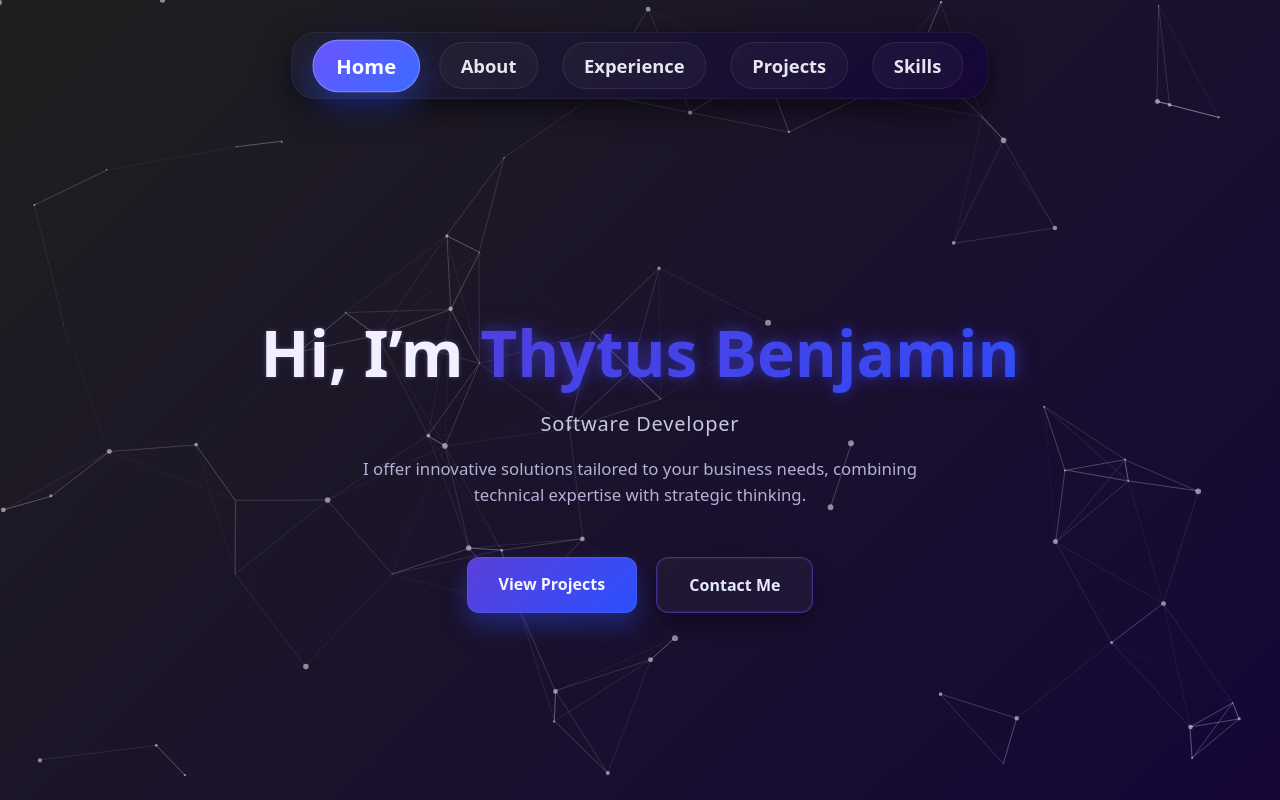
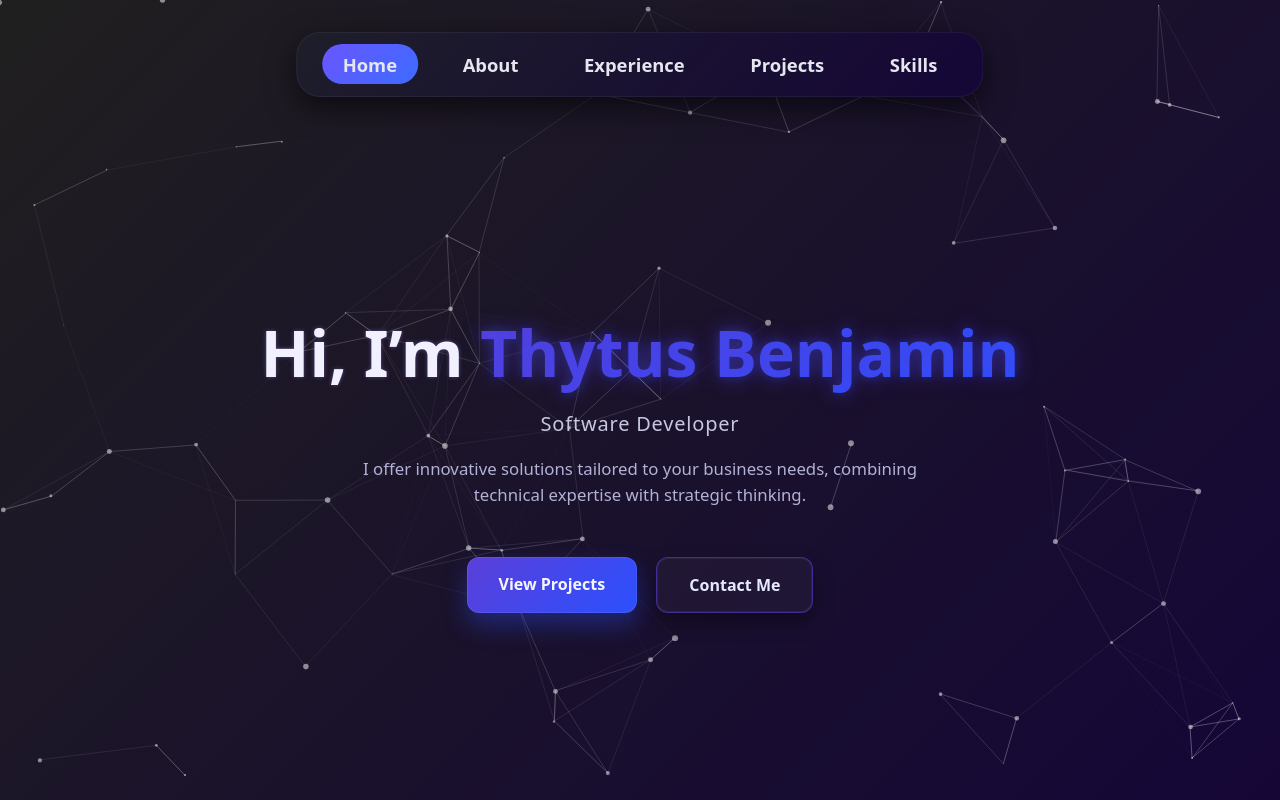
Before and after one commit to Thytus777/my-resume, a Next.js app: page / in a window 1280 px wide. Built offline with nearby package versions, Linux system fonts and the light colour scheme.

Commit message:
navbar update smoother transition

```diff
--- a/components/Navbar.css
+++ b/components/Navbar.css
@@ -1,4 +1,3 @@
-/* Floating navbar wrapper */
 .navbar {
   position: fixed;
   top: 2rem;
@@ -6,77 +5,34 @@
   transform: translateX(-50%);
   z-index: 2;
 
-  /* Dark grey → dark purple background */
-  background: linear-gradient(
-    135deg,
-    #1e1e2a,   /* dark grey */
-    #150637    /* dark purple */
-  );
-
+  background: linear-gradient(135deg, #1e1e2a, #150637);
   padding: 0.6rem 1.6rem;
   border-radius: 1.5rem;
 
-  box-shadow:
-    0 10px 30px rgba(0, 0, 0, 0.6),
-    inset 0 0 0 1px rgba(255, 255, 255, 0.05);
+  box-shadow: 0 10px 30px rgba(0, 0, 0, 0.6),
+              inset 0 0 0 1px rgba(255, 255, 255, 0.05);
 }
 
-/* Navbar list */
 .navbar-list {
   display: flex;
   gap: 1.5rem;
   list-style: none;
   margin: 0;
   padding: 0;
+  position: relative;
 }
 
-/* Navbar item links */
 .navbar-item a {
   display: inline-block;
   padding: 0.65rem 1.3rem;
   font-size: 1.15rem;
   font-weight: 600;
-
   color: #e6e6f0;
-  background: rgba(255, 255, 255, 0.03);
-
-  border-radius: 9999px;
-  border: 1px solid rgba(255, 255, 255, 0.08);
-
   text-decoration: none;
-  transition: all 0.35s ease;
+  position: relative;
+  z-index: 1;
 }
 
-/* Hover effect (purple → blue gradient) */
 .navbar-item a:hover {
-  background: linear-gradient(
-    135deg,
-    #5b3fd9,   /* purple */
-    #2b50ff    /* blue */
-  );
-
   color: #ffffff;
-  border-color: rgba(255, 255, 255, 0.2);
-
-  box-shadow:
-    0 8px 25px rgba(43, 80, 255, 0.35);
-
-  transform: scale(1.08);
 }
-
-/* Active link (slightly brighter purple → blue) */
-.navbar-item.active a {
-  background: linear-gradient(
-    135deg,
-    #6a55ff,   /* brighter purple */
-    #3b6cff    /* brighter blue */
-  );
-
-  color: #ffffff;
-  border-color: rgba(255, 255, 255, 0.25);
-
-  box-shadow:
-    0 10px 30px rgba(43, 80, 255, 0.45);
-
-  transform: scale(1.1);
-}
--- a/components/Navbar.tsx
+++ b/components/Navbar.tsx
@@ -1,7 +1,8 @@
 "use client";
 
-import { useEffect, useState } from "react";
-import "./Navbar.css"; // make sure the path is correct
+import { useEffect, useRef, useState } from "react";
+import { motion, AnimatePresence } from "framer-motion";
+import "./Navbar.css";
 
 const sections = [
   { id: "hero", label: "Home" },
@@ -13,7 +14,31 @@ const sections = [
 
 export default function Navbar() {
   const [active, setActive] = useState("hero");
+  const listRef = useRef<HTMLUListElement>(null);
+  const [highlightProps, setHighlightProps] = useState({ left: 0, width: 0 });
 
+  // Update highlight position
+  const updateHighlight = (id: string) => {
+    const list = listRef.current;
+    if (!list) return;
+
+    const item = Array.from(list.children).find(
+      (li) => li.id === `nav-${id}`
+    ) as HTMLElement;
+
+    if (!item) return;
+
+    setHighlightProps({
+      left: item.offsetLeft,
+      width: item.offsetWidth,
+    });
+  };
+
+  useEffect(() => {
+    updateHighlight(active);
+  }, [active]);
+
+  // IntersectionObserver for scrolling
   useEffect(() => {
     const observers: IntersectionObserver[] = [];
 
@@ -27,7 +52,7 @@ export default function Navbar() {
             setActive(id);
           }
         },
-        { threshold: 0.6 }
+        { rootMargin: "-50% 0px -50% 0px" }
       );
 
       observer.observe(section);
@@ -39,12 +64,36 @@ export default function Navbar() {
 
   return (
     <nav className="navbar">
-      <ul className="navbar-list">
+      <ul className="navbar-list" ref={listRef}>
+        {/* Animated highlight */}
+        <AnimatePresence>
+          <motion.div
+            key={active}
+            className="navbar-highlight"
+            initial={false}
+            animate={{
+              left: highlightProps.left,
+              width: highlightProps.width,
+            }}
+            transition={{
+              type: "spring",
+              stiffness: 300,
+              damping: 30,
+            }}
+            style={{
+              position: "absolute",
+              top: "50%",
+              transform: "translateY(-50%)",
+              height: "40px",
+              borderRadius: "9999px",
+              background: "linear-gradient(135deg, #6a55ff, #3b6cff)",
+              zIndex: 0,
+            }}
+          />
+        </AnimatePresence>
+
         {sections.map(({ id, label }) => (
-          <li
-            key={id}
-            className={`navbar-item ${active === id ? "active" : ""}`}
-          >
+          <li key={id} id={`nav-${id}`} className="navbar-item">
             <a href={`#${id}`}>{label}</a>
           </li>
         ))}
--- a/package.json
+++ b/package.json
@@ -9,6 +9,7 @@
     "lint": "eslint"
   },
   "dependencies": {
+    "framer-motion": "^12.27.1",
     "next": "16.1.3",
     "particles.js": "^2.0.0",
     "react": "19.2.3",
```
Also changed, not shown: 1 other file (tests, documents, lock files or other folders).
